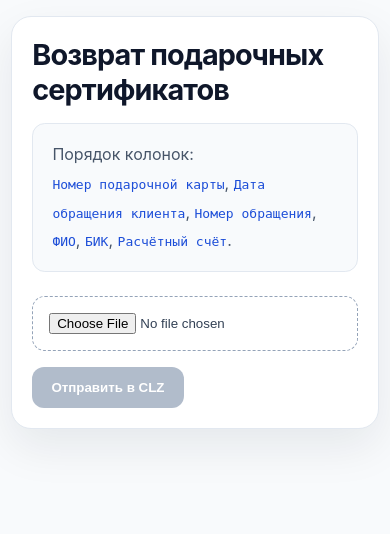
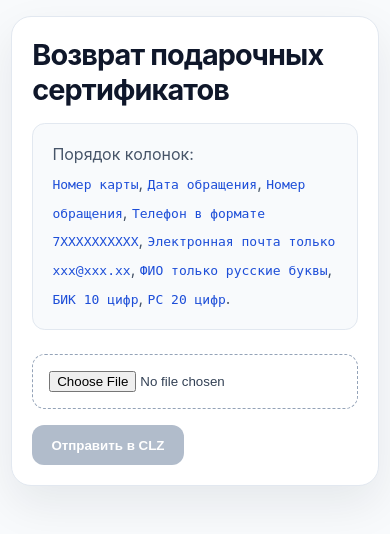
Before and after one commit to darsov/cc, a PHP site: page /card_refund.php in a window 390 px wide. Shown: the part 36-570 px from the top of the page. Run offline with PHP 8.4, Linux system fonts and the light colour scheme; the visitor is signed in with stand-in values (Sample User, id 1); tables that the repository leaves empty hold one stand-in row (values such as "Sample post").

Commit message:
Support phone and email in refund XLSX uploads

```diff
--- a/site/bootstrap.php
+++ b/site/bootstrap.php
@@ -2,7 +2,7 @@
 
 declare(strict_types=1);
 
-const CC_APP_VERSION = '2026-09-21.07';
+const CC_APP_VERSION = '2026-09-23.01';
 
 function ccEnvironmentValue(string $name): ?string
 {
--- a/site/card_refund.php
+++ b/site/card_refund.php
@@ -199,12 +199,14 @@ if (($_SERVER['REQUEST_METHOD'] ?? '') === 'POST') {
 
         <div class="columns">
             Порядок колонок:<br>
-            <code>Номер подарочной карты</code>,
-            <code>Дата обращения клиента</code>,
+            <code>Номер карты</code>,
+            <code>Дата обращения</code>,
             <code>Номер обращения</code>,
-            <code>ФИО</code>,
-            <code>БИК</code>,
-            <code>Расчётный счёт</code>.
+            <code>Телефон в формате 7XXXXXXXXXX</code>,
+            <code>Электронная почта только xxx@xxx.xx</code>,
+            <code>ФИО только русские буквы</code>,
+            <code>БИК 10 цифр</code>,
+            <code>РС 20 цифр</code>.
         </div>
 
         <form class="upload-form" method="post" enctype="multipart/form-data">
--- a/site/card_refund_lib.php
+++ b/site/card_refund_lib.php
@@ -196,6 +196,32 @@ function ccRefundOptionalFullNameValue(string $value): array
     return [$value, null];
 }
 
+function ccRefundOptionalPhoneValue(string $value): array
+{
+    $value = ccRefundNormalizeExcelInteger($value);
+    if ($value === '') {
+        return ['', null];
+    }
+    if (!preg_match('/^7\d{10}$/D', $value)) {
+        return ['', 'Неверный формат телефона (ожидается 7XXXXXXXXXX).'];
+    }
+    return [$value, null];
+}
+
+function ccRefundOptionalEmailValue(string $value): array
+{
+    $value = mb_strtolower(trim($value), 'UTF-8');
+    if ($value === '') {
+        return ['', null];
+    }
+    if (mb_strlen($value, 'UTF-8') > 320
+        || !filter_var($value, FILTER_VALIDATE_EMAIL)
+        || !preg_match('/^[^@\s]+@[^@\s]+\.[^@\s]{2,}$/uD', $value)) {
+        return ['', 'Неверный формат электронной почты (ожидается xxx@xxx.xx).'];
+    }
+    return [$value, null];
+}
+
 function ccRefundReadXlsx(string $path, int $fileSize): array
 {
     if (!class_exists(ZipArchive::class)) {
@@ -235,9 +261,14 @@ function ccRefundReadXlsx(string $path, int $fileSize): array
         'card_number' => ['номер подарочной карты', 'номер карты'],
         'client_contact_date' => ['дата обращения клиента', 'дата обращения'],
         'request_number' => ['номер обращения'],
-        'customer_full_name' => ['фио', 'ф и о'],
-        'bank_bic' => ['бик'],
-        'bank_account' => ['расчетный счет', 'рассчетный счет', 'расчетный счёт', 'рассчетный счёт'],
+        'customer_phone' => ['телефон', 'телефон в формате 7xxxxxxxxxx'],
+        'customer_email' => ['email', 'e mail', 'электронная почта', 'электронная почта только xxx xxx xx'],
+        'customer_full_name' => ['фио', 'ф и о', 'фио только русские буквы'],
+        'bank_bic' => ['бик', 'бик 10 цифр'],
+        'bank_account' => [
+            'рс', 'р с', 'рс 20 цифр',
+            'расчетный счет', 'рассчетный счет', 'расчетный счёт', 'рассчетный счёт',
+        ],
     ];
     $normalizedAliases = [];
     foreach ($aliases as $field => $values) {
@@ -288,10 +319,12 @@ function ccRefundReadXlsx(string $path, int $fileSize): array
             $numericCells['client_contact_date']
         );
         [$customerFullName, $fullNameIssue] = ccRefundOptionalFullNameValue($values['customer_full_name']);
+        [$customerPhone, $phoneIssue] = ccRefundOptionalPhoneValue($values['customer_phone']);
+        [$customerEmail, $emailIssue] = ccRefundOptionalEmailValue($values['customer_email']);
         [$bankBic, $bicIssue] = ccRefundOptionalDigitsValue(
             $values['bank_bic'],
-            9,
-            'Неверный формат БИК (ожидается 9 цифр).'
+            10,
+            'Неверный формат БИК (ожидается 10 цифр).'
         );
         [$bankAccount, $accountIssue] = ccRefundOptionalDigitsValue(
             $values['bank_account'],
@@ -310,6 +343,8 @@ function ccRefundReadXlsx(string $path, int $fileSize): array
             $cardIssue,
             $dateIssue,
             $requestIssue,
+            $phoneIssue,
+            $emailIssue,
             $fullNameIssue,
             $bicIssue,
             $accountIssue,
@@ -322,6 +357,8 @@ function ccRefundReadXlsx(string $path, int $fileSize): array
             'card_number' => $cardNumber,
             'client_contact_date' => $clientContactDate,
             'request_number' => $requestNumber,
+            'customer_phone' => $customerPhone,
+            'customer_email' => $customerEmail,
             'customer_full_name' => $customerFullName,
             'bank_bic' => $bankBic,
             'bank_account' => $bankAccount,
@@ -348,6 +385,8 @@ function ccRefundPayloadJson(array $record): string
         'card_number' => (string)$record['card_number'],
         'client_contact_date' => (string)$record['client_contact_date'],
         'request_number' => (string)$record['request_number'],
+        'customer_phone' => (string)$record['customer_phone'],
+        'customer_email' => (string)$record['customer_email'],
         'customer_full_name' => (string)$record['customer_full_name'],
         'bank_bic' => (string)$record['bank_bic'],
         'bank_account' => (string)$record['bank_account'],
```
Also changed, not shown: tests/card_refund_static_test.php (+28 -0 lines), README.md.
